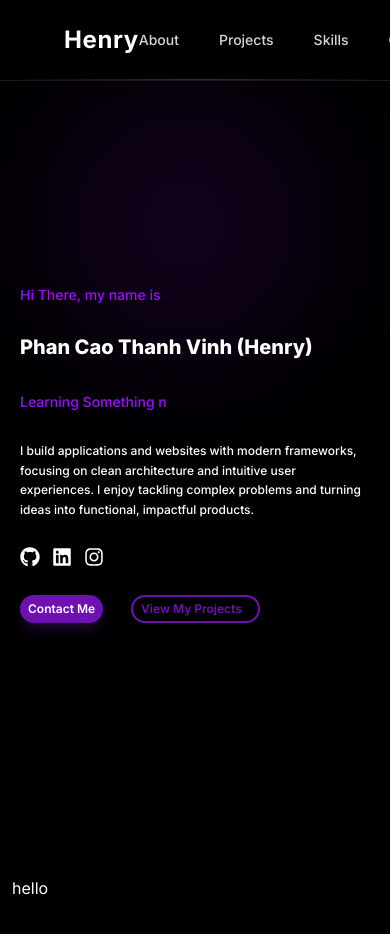
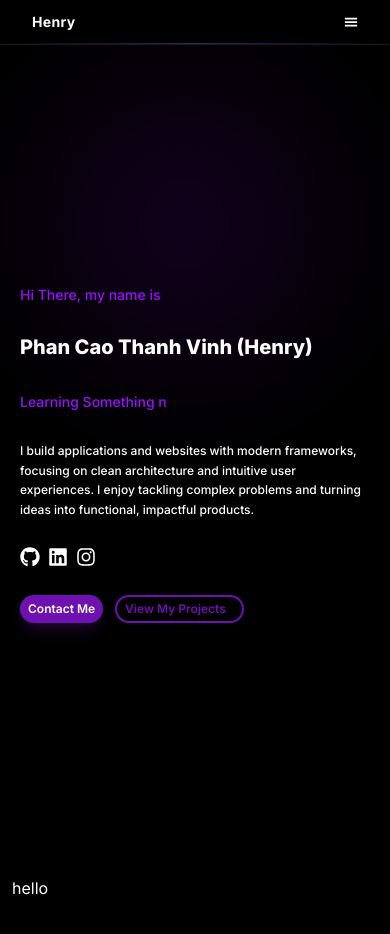
Before and after one commit to HenryPhan05/portfolio, a Next.js app: page / in a window 390 px wide. Shown: the top 934 px of the page. Built offline with nearby package versions, Linux system fonts and the light colour scheme.

Commit message:
updated hamburger icon

```diff
--- a/app/pages/Hero.tsx
+++ b/app/pages/Hero.tsx
@@ -72,7 +72,7 @@
     I enjoy tackling complex problems and turning ideas into functional, impactful products.
   </motion.p>
   {/**social icons */}
-    <div className=" flex flex-row gap-3">
+    <div className=" flex flex-row lg:gap-3 gap-2">
       {socialLinks.map((item :SocialIcons ,index) =>{
         const Icon = item.icon;
         return(
@@ -90,7 +90,7 @@
   })}
     </div>
     {/**button */}
-    <div className="flex lg:flex-row gap-7">
+    <div className="flex lg:flex-row lg:gap-7 gap-3">
       <motion.button
       initial={{ opacity: 0, y: -20 }}
       animate={{ opacity: 1, y: 0 }}
--- a/components/NavBar.tsx
+++ b/components/NavBar.tsx
@@ -1,5 +1,5 @@
 "use client";
-
+import { GiHamburgerMenu } from "react-icons/gi";
 import { navLinks } from "@/app/constants";
 import {
   motion,
@@ -38,15 +38,27 @@ const NavBar = () => {
         text-white
       "
     >
-      <div className="flex justify-between items-center px-16 py-6 relative">
+      <div className="flex justify-between items-center
+      px-8 py-3
+      md:px-10 md:py-4
+      lg:px-16 lg:py-6
+      relative">
         {/* Logo */}
-        <h1 className="text-2xl font-bold tracking-wide">
+        <h1 className="text-sm lg:text-2xl font-bold tracking-wide">
           Henry
 
         </h1>
-
-        {/* Navigation */}
-        <div className="flex gap-10">
+        {/**hamburger menu */}
+        <motion.div
+        initial={{opacity:0, y:-50}}
+        animate={{opacity:1, y:0}}
+        transition={{duration:0.5, ease:"backOut"}}
+        >
+          <GiHamburgerMenu
+          className="flex lg:hidden text-sm md:text-2xl"/>
+        </motion.div>
+        {/* Navigation desktop */}
+        <div className=" gap-10 hidden lg:flex ">
           {navLinks.map((item, index) => (
             <motion.a
               key={item.id}
```
